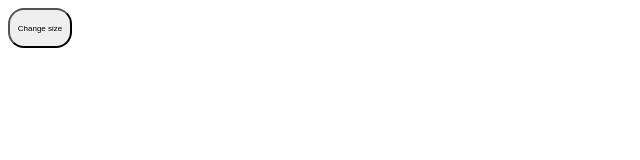
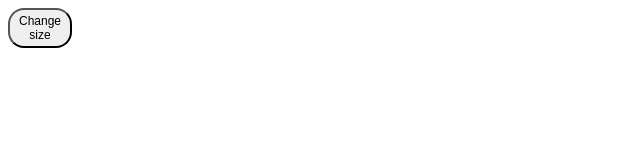
Before and after one commit to dcv21/etch-a-sketch, a plain HTML site: page index.html in a window 1280 px wide. Shown: the top 160 px of the page, 0-640 px from the left. Drawn offline with Linux system fonts and the light colour scheme.

Commit message:
set font size to 0.75em

```diff
--- a/style.css
+++ b/style.css
@@ -8,7 +8,7 @@ body {
 }
 
 button {
-    font-size: 0.5em;
+    font-size: 0.75em;
     border-radius: 16px;
     margin: 8px;
     height: 5vh;
```
